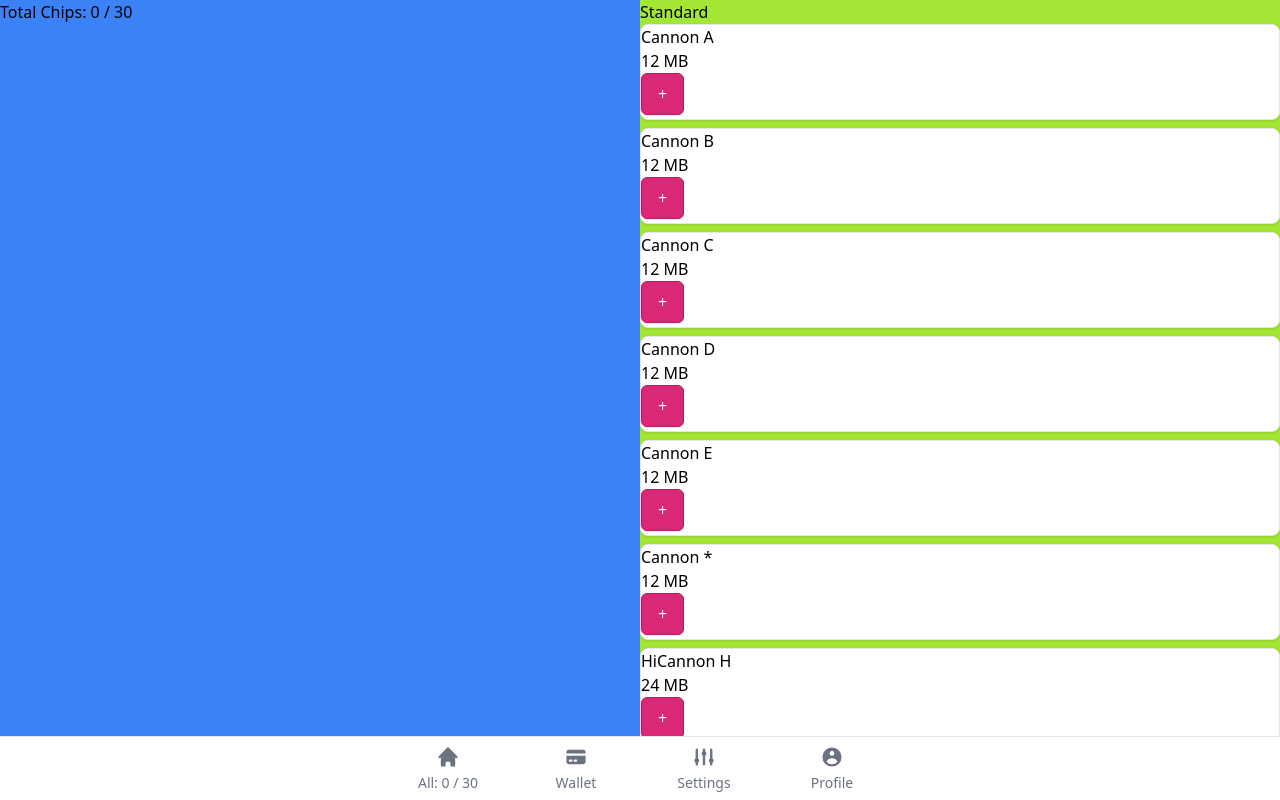
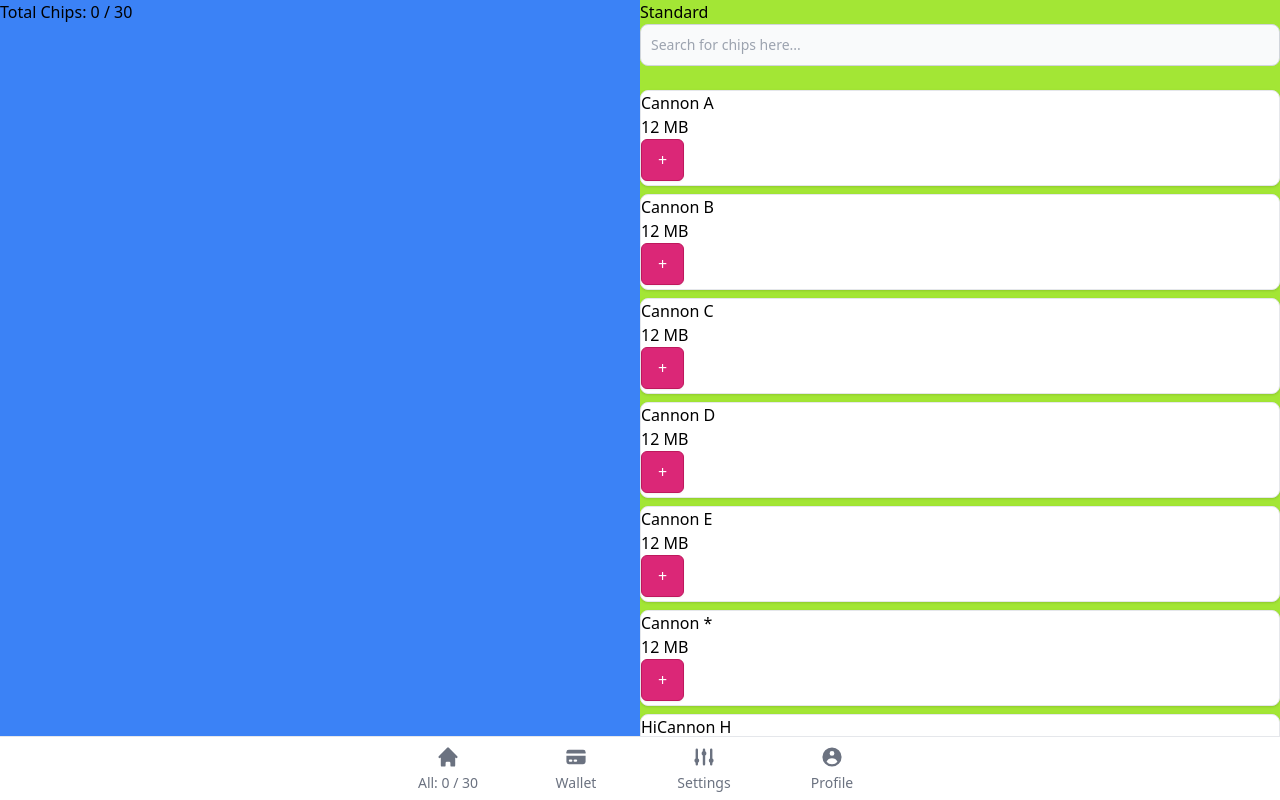
Before and after one commit to vchho/mmbn3-folder-builder, a React (Vite) app: page / in a window 1280 px wide. Built offline with nearby package versions, Linux system fonts and the light colour scheme.

Commit message:
Getting correct total amount, can search for chips

```diff
--- a/src/App.tsx
+++ b/src/App.tsx
@@ -1,5 +1,5 @@
 import { StandardChip, updatedStandardChips } from "./utils/chips";
-import { useState } from "react";
+import { ChangeEvent, useState } from "react";
 
 // const megaChip = 5;
 // const gigaChip = 1;
@@ -7,6 +7,11 @@ import { useState } from "react";
 function App() {
   const [folder, setFolder] = useState<any[]>([]);
   const [folderTrack, setFolder2] = useState<any[]>([]);
+  const [searchValue, setChipSearchValue] = useState("");
+
+  const totalCount = folderTrack.reduce((accumulator, currentValue) => {
+    return accumulator + currentValue.count;
+  }, 0);
 
   const handleFolderAdd2 = (chip: StandardChip) => {
     const chipIndex = folderTrack.findIndex(
@@ -65,7 +70,6 @@ function App() {
       const updatedChip = { ...chipData, count: chipData.count - 1 };
       console.log(updatedChip);
       if (updatedChip.count === 0) {
-        console.log("hit");
         setFolder2([
           ...folderTrack.slice(0, chipIndex),
           ...folderTrack.slice(chipIndex + 1),
@@ -86,7 +90,6 @@ function App() {
 
             const clonedFolder = [...folder];
             clonedFolder[chipIndexForFolder] = updatedChipForFolder;
-            console.log("cloned folder", clonedFolder);
             setFolder(clonedFolder);
           }
         } else {
@@ -111,11 +114,16 @@ function App() {
     }
   };
 
+  const handleChipSearch = (event: ChangeEvent<HTMLInputElement>) => {
+    const text = event.target.value;
+    setChipSearchValue(text);
+  };
+
   return (
     <>
       <div className="grid h-screen grid-cols-12 bg-blue-500">
-        <div className="col-span-6">
-          <p>Total Chips: {folder.length} / 30</p>
+        <div className="col-span-6 flex-1 overflow-y-scroll">
+          <p>Total Chips: {totalCount} / 30</p>
           {folder.map((chip, index) => {
             return (
               <div
@@ -139,9 +147,25 @@ function App() {
 
         <div className="col-span-6 flex flex-1 overflow-hidden">
           <div className="flex-1 overflow-y-scroll">
-            <div className=" bg-lime-400">
+            <div className="bg-lime-400">
               <p>Standard</p>
-              {updatedStandardChips.map((chip) => {
+              <div className="mb-6">
+                <input
+                  type="text"
+                  id="chip-search-input"
+                  className="block w-full rounded-lg border border-gray-300 bg-gray-50 p-2.5 text-sm text-gray-900 focus:border-blue-500 focus:ring-blue-500"
+                  placeholder="Search for chips here..."
+                  onChange={handleChipSearch}
+                />
+              </div>
+              {updatedStandardChips
+                .filter((data) => {
+                  const lower = data.name.toLowerCase();
+                  const inputLower = searchValue.toLowerCase();
+
+                  return lower.includes(inputLower);
+                })
+                .map((chip) => {
                   return (
                     <div
                       className="max-w mb-2 block h-24 rounded-lg border border-gray-200 bg-white shadow hover:bg-gray-100"
@@ -152,7 +176,6 @@ function App() {
                       </div>
                       <span className="flex">{chip.memory}</span>
                       <button
-                      // onClick={() => setFolderItem([...folder, chip])}
                         onClick={() => handleFolderAdd2(chip)}
                         className="relative inline-flex items-center rounded-md border border-pink-700 bg-pink-600 px-4 py-2 text-base font-medium text-white shadow-sm hover:border-pink-800 hover:bg-pink-700"
                       >
@@ -165,8 +188,7 @@ function App() {
           </div>
         </div>
       </div>
-      {/* </div> */}
-      {/* </div> */}
+
       <div className="fixed bottom-0 left-0 z-50 h-16 w-full border-t border-gray-200 bg-white dark:border-gray-600 dark:bg-gray-700">
         <div className="mx-auto grid h-full max-w-lg grid-cols-4 font-medium">
           <button
@@ -183,7 +205,7 @@ function App() {
               <path d="M10.707 2.293a1 1 0 00-1.414 0l-7 7a1 1 0 001.414 1.414L4 10.414V17a1 1 0 001 1h2a1 1 0 001-1v-2a1 1 0 011-1h2a1 1 0 011 1v2a1 1 0 001 1h2a1 1 0 001-1v-6.586l.293.293a1 1 0 001.414-1.414l-7-7z"></path>
             </svg>
             <span className="text-sm text-gray-500 group-hover:text-blue-600 dark:text-gray-400 dark:group-hover:text-blue-500">
-              All: {folder.length} / 30
+              All: {totalCount} / 30
             </span>
           </button>
           <button
```
Lines whose indentation alone changed are shown as unchanged.
